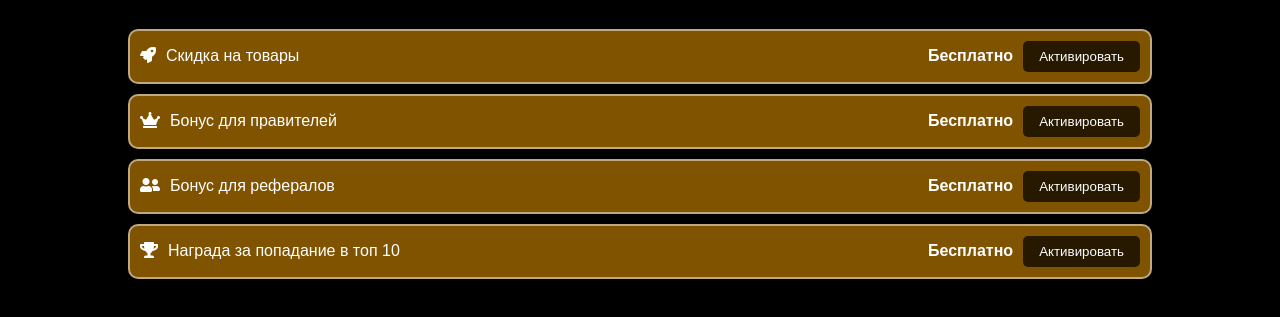
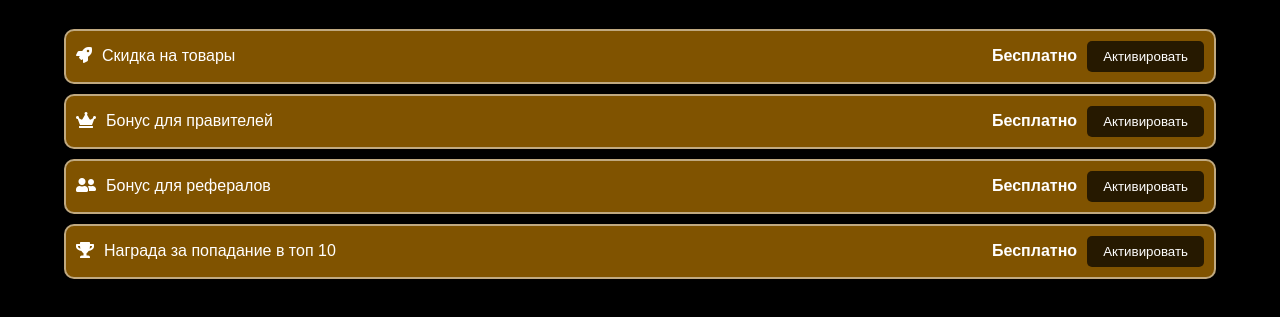
Before and after one commit to Derzkiu1/-, a plain HTML site: page boost.html in a window 1280 px wide. Shown: the part 71-388 px from the top of the page. Drawn offline with Linux system fonts and the light colour scheme.

Commit message:
Update boost.html

```diff
--- a/boost.html
+++ b/boost.html
@@ -8,7 +8,7 @@
     <style>
         body { background-color: black; color: white; font-family: Arial, sans-serif; text-align: center; margin: 0; padding: 0; }
         .header { padding: 10px; background-color: #000; box-shadow: 0 0 10px rgba(0, 0, 0, 0.5); }
-        .boost-table { margin-top: 50px; width: 80%; margin: 0 auto; }
+        .boost-table { margin-top: 50px; width: 90%; margin: 0 auto; }
         .boost-row { display: flex; align-items: center; border: 2px solid rgba(255, 255, 255, 0.5); border-radius: 10px; margin-bottom: 10px; padding: 10px; background-color: rgba(255, 165, 0, 0.5); }
         .boost-row:hover { border-color: rgba(255, 255, 255, 0.8); }
         .boost-icon { margin-right: 10px; }
```
